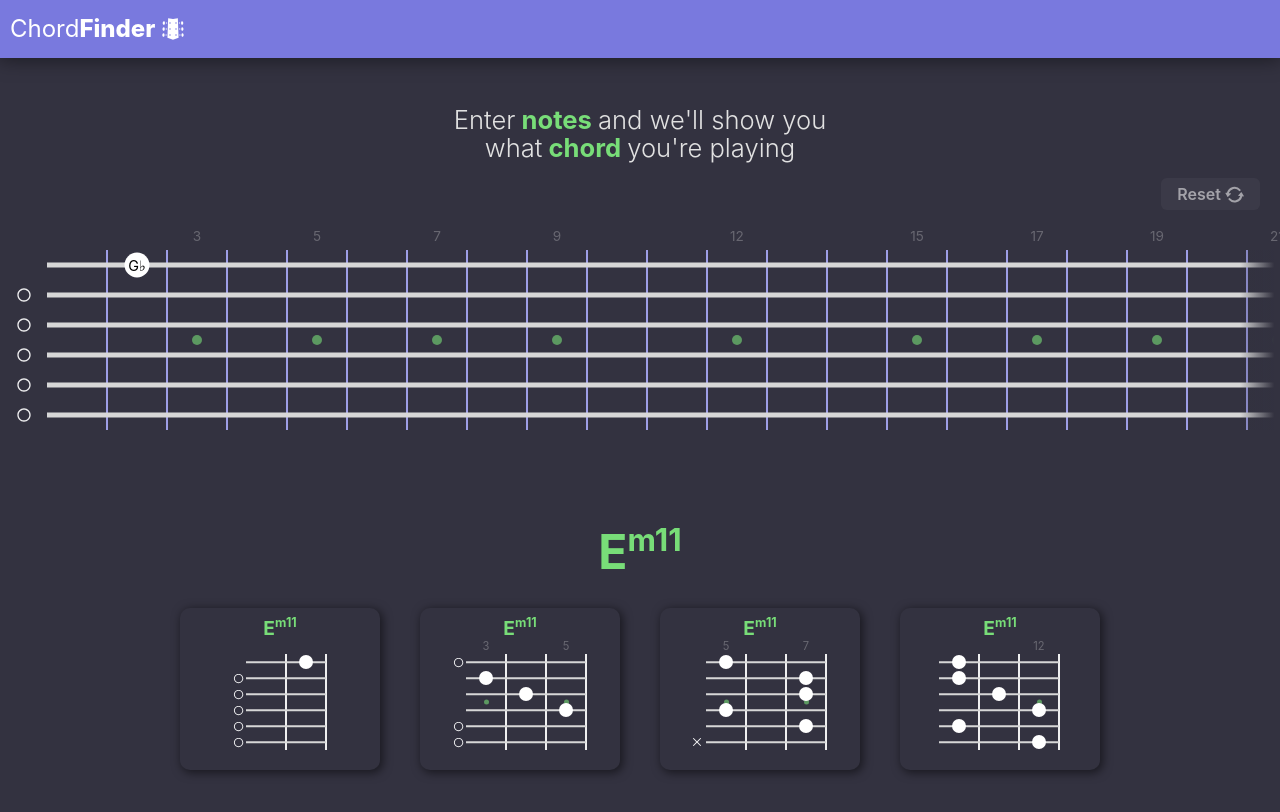
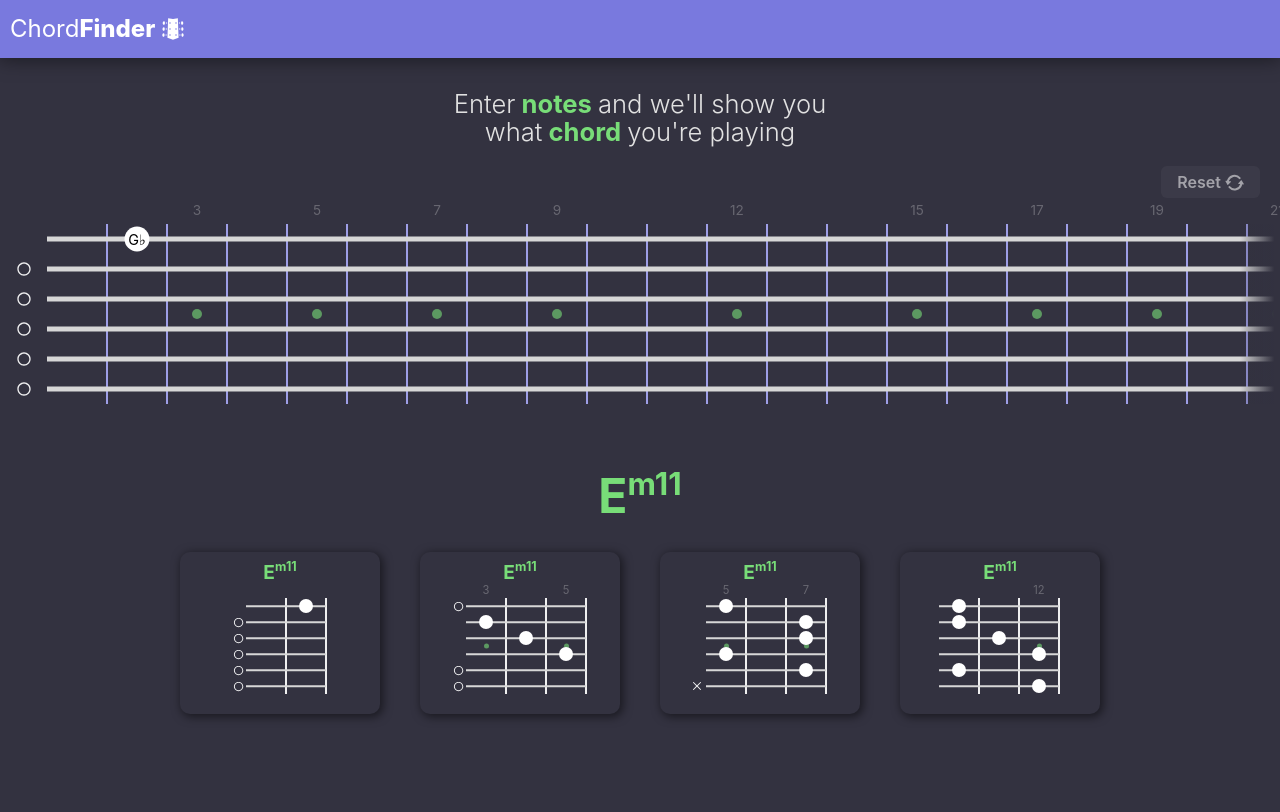
Before and after one commit to tylertierney/chordfinder, a Next.js app: page / in a window 1280 px wide. Both pictures are taken after a click on the element 138 px from the left and 265 px from the top of the page. Shown: the top 812 px of the page. Built offline with nearby package versions, Linux system fonts and the light colour scheme.

Commit message:
Fixed some styling issues

```diff
--- a/components/Fretboard/Fretboard.module.css
+++ b/components/Fretboard/Fretboard.module.css
@@ -1,13 +1,14 @@
 .controllerContainer {
   width: 100%;
   max-width: 100%;
-  padding: 16px 0px 16px 0px;
+  padding: 20px 0px 8px 0px;
   overflow-x: scroll;
   position: relative;
   display: flex;
-  height: 340px;
+  height: 300px;
   flex-direction: column;
   overflow-y: hidden;
+  user-select: none;
 }
 
 .controllerContainer::-webkit-scrollbar {
@@ -51,7 +52,7 @@
   top: 0;
   left: 0;
   background-color: var(--backgroundColor);
-  padding: 0 20px 40px 20px;
+  padding: 0 20px 26px 20px;
 }
 
 .resetBtn {
--- a/components/Greeting/Greeting.tsx
+++ b/components/Greeting/Greeting.tsx
@@ -3,10 +3,11 @@ import { Text, Heading, Flex } from "@chakra-ui/react";
 const Greeting = () => {
   return (
     <Flex
-      margin="3rem 0 0rem 0"
+      margin="2rem 0 0rem 0"
       direction="column"
       align="center"
       justifyContent="center"
+      userSelect="none"
     >
       <Text
         lineHeight="1.1"
--- a/components/Result/Result.tsx
+++ b/components/Result/Result.tsx
@@ -25,7 +25,7 @@ const Result: React.FC<ResultProps> = ({ currentChord }) => {
   }
 
   return (
-    <Heading className={styles.resultHeading} fontSize="3rem">
+    <Heading className={styles.resultHeading} fontSize="3rem" userSelect="none">
       <Text color="inherit" as="span">
         {chordName}
       </Text>
--- a/components/SmallDisplays/SmallFretboard/SmallFretboard.tsx
+++ b/components/SmallDisplays/SmallFretboard/SmallFretboard.tsx
@@ -53,7 +53,12 @@ const SmallFretboard: React.FC<SmallFretboardProps> = ({
       align="center"
       className={styles.smallFretboardContainer}
     >
-      <Heading fontSize="1.2rem" mb="14px" color="var(--secondaryColor)">
+      <Heading
+        fontSize="1.2rem"
+        mb="14px"
+        color="var(--secondaryColor)"
+        userSelect="none"
+      >
         <Text color="inherit" as="span">
           {chordKey}
         </Text>
--- a/components/SmallDisplays/SmallString/SmallString.tsx
+++ b/components/SmallDisplays/SmallString/SmallString.tsx
@@ -42,8 +42,7 @@ const SmallString: React.FC<SmallStringProps> = ({
   }
 
   return (
-    <>
-      <Flex justify="center" align="center">
+    <Flex justify="center" align="center" userSelect="none">
       {hasOpenOrMute ? (
         <Flex minW="14px" maxW="14px">
           {openOrMuteIcon}
@@ -51,7 +50,6 @@ const SmallString: React.FC<SmallStringProps> = ({
       ) : null}
       {notes}
     </Flex>
-    </>
   );
 };
 
```
Lines whose indentation alone changed are shown as unchanged.
